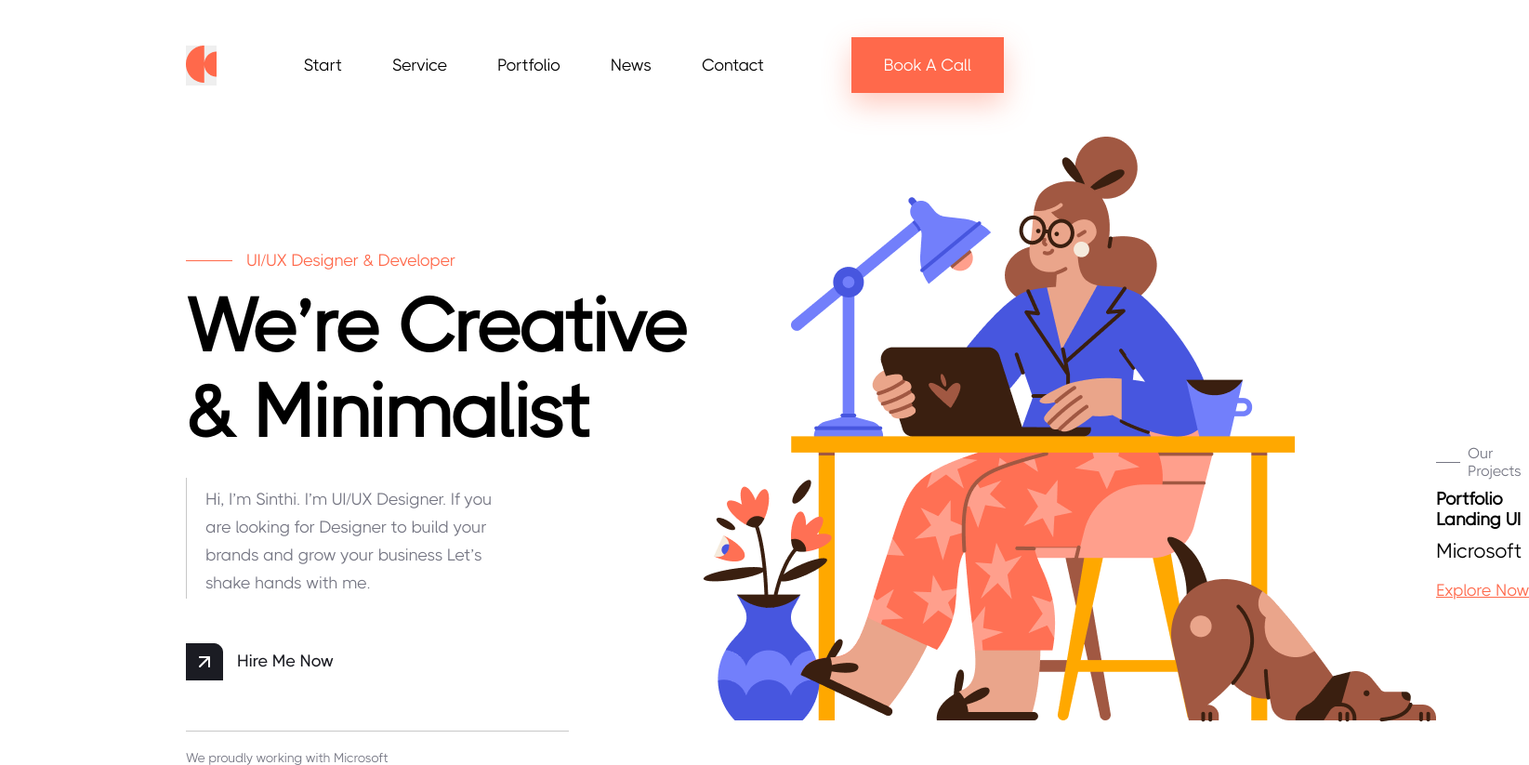
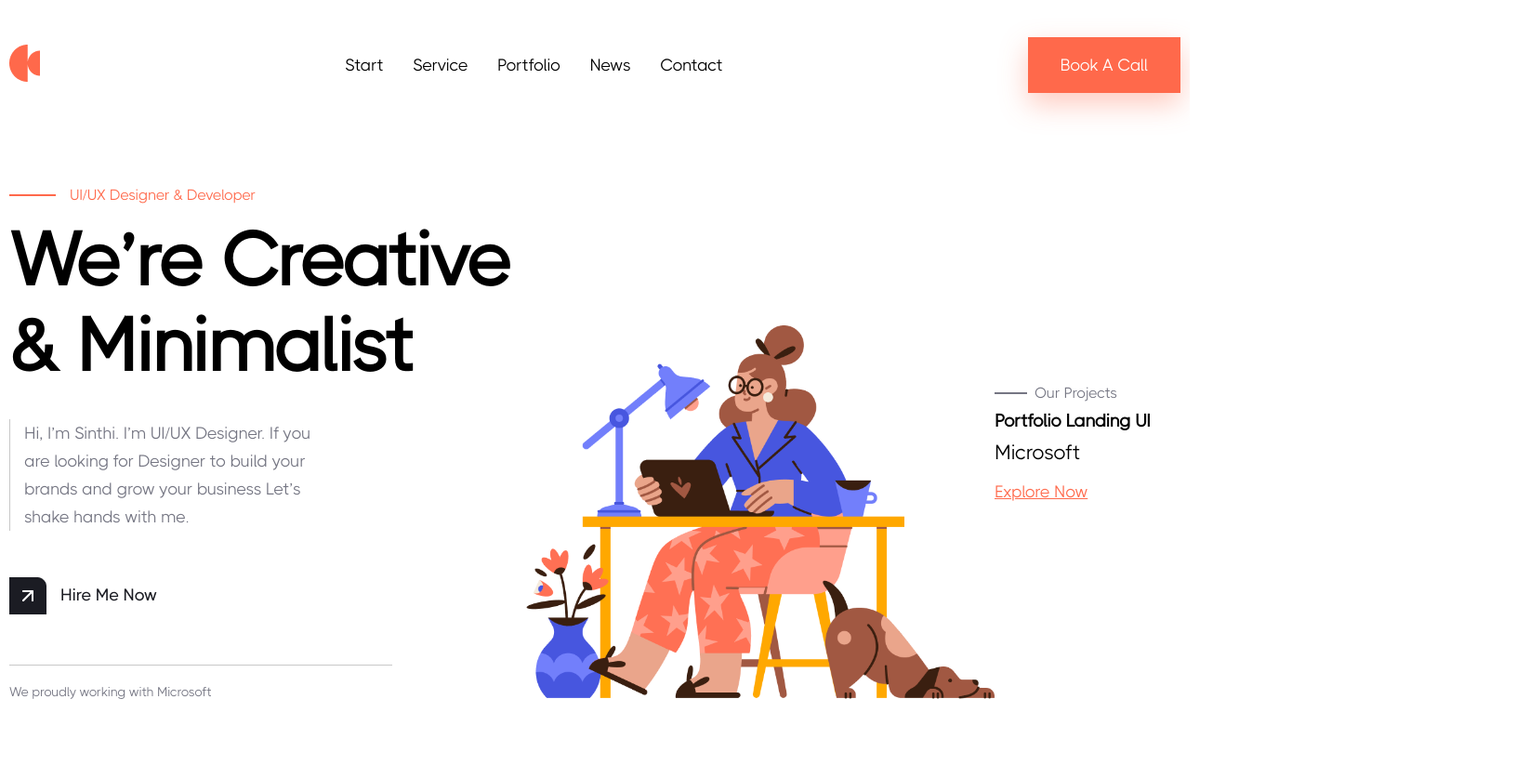
Before and after one commit to dk-frontend-dev/portfolio, a plain HTML site: page index.html in a window 1280 px wide. Shown: the whole page at 93% size, 1645 px wide, since content can reach past the window. After the commit the page ends 800 px from the top, so only its background shows below. Drawn offline with Linux system fonts and the light colour scheme.

Commit message:
feat: made header

```diff
--- a/index.html
+++ b/index.html
@@ -11,43 +11,39 @@
     <header class="header">
         <div class="container">
             <nav class="nav">
-                <button class="logo--img"><a href="#"><img src="images/portfolio-logo.png" alt=""></a></button>
-                <ul class="nav--menu">
+                <a class="logo-img" href="#"><img src="images/portfolio-logo.png" alt=""></a>
+                <ul class="nav-menu">
                     <li><a href="#">Start</a></li>
                     <li><a href="#">Service</a></li>
                     <li><a href="#">Portfolio</a></li>
                     <li><a href="#">News</a></li>
                     <li><a href="#">Contact</a></li>
                 </ul>
-                <button class="call"><a href="#">Book A Call</a></button>
+                <a class="call" href="#">Book A Call</a>
             </nav>
 
-            <div class="header--main__info">
-                <div class="header--info">
-                    <div class="header--main">
-                        <div></div>
-                        <a href="#">UI/UX Designer & Developer</a>
+            <div class="header-main__info">
+                <div class="header-info">
+                    <div class="main-line">
+                        <div aria-hidden="true"></div>
+                        <a class="header-main" href="#">UI/UX Designer & Developer</a>
                     </div>
                     <h1>We’re Creative & Minimalist</h1>
-                    <div class="horizontal--line">
-                        <div></div>
-                        <p class="header--paragraph">Hi, I’m Sinthi. I’m UI/UX Designer. If you are looking for Designer to build your brands and grow your business Let’s shake hands with me.</p>
-                    </div>
-                    <a class="hire--me" href="#">
-                        <img src="images/hire--button.png" alt="">
+                    <p class="header-paragraph">Hi, I’m Sinthi. I’m UI/UX Designer. If you are looking for Designer to build your brands and grow your business Let’s shake hands with me.</p>
+                    <a class="hire-me" href="#">
+                        <img src="images/hire-button.png" alt="">
                     </a>
-                    <div class="big--line"></div>
                     <p class="working">We proudly working with Microsoft</p>
                 </div>
 
-                <img src="images/header-bg.png" alt="">
+                <img class="background-img" src="images/header-bg.png" alt="">
 
-                <div class="header__our--progects">
-                    <div class="our--progects">
-                        <div></div>
+                <div class="header__our-progects">
+                    <div class="our-line">
+                        <div aria-hidden="true"></div>
                         <p class="our">Our Projects</p>
                     </div>
-                    <b class="portfolio--landing">Portfolio Landing UI</b>
+                    <b class="portfolio-landing">Portfolio Landing UI</b>
                     <p class="microsoft">Microsoft</p>
                     <a class="explore" href="#">Explore Now</a>
                 </div>
--- a/styles/main.css
+++ b/styles/main.css
@@ -5,7 +5,7 @@
   margin: 0;
   padding: 0;
   color: black;
-  font-family: "thicccboi";
+  font-family: "thicccboi-regular";
 }
 
 h1,
@@ -30,146 +30,225 @@ li {
 }
 
 @font-face {
-  font-family: "thicccboi";
+  font-family: "thicccboi-regular";
+  font-weight: 400, 500, 600, 800;
   src: url(../fonts/THICCCBOI-Regular.woff2);
 }
 
 :root {
   --main-color: #ff694b;
   --secondary-color: #757683;
+  --white-color: #fff;
+  --grey-color: #c8c8c8;
 }
 
 .container {
-  padding: 0 200px 0 200px;
+  padding: 0 10px 0 10px;
+  max-width: 1520px;
+  margin: 0 auto;
 }
-.logo--img {
+
+.logo-img {
   border: none;
 }
+
 .nav {
   display: flex;
   justify-content: space-between;
   align-items: center;
   padding-top: 40px;
 }
-.nav--menu {
+
+.nav-menu {
+  padding: 0 5px 0 5px;
   display: flex;
+  justify-content: space-between;
+  align-items: center;
 }
-.nav--menu a {
+
+.nav-menu li + li {
+  margin-left: calc(15px + 39 * ((100vw - 800px) / (1920 - 800)));
+}
+
+.nav-menu a {
   font-size: 18px;
 }
-.nav--menu a:hover {
+
+.nav-menu a:hover {
   color: var(--main-color);
   transition: all 0.25s;
 }
-.nav--menu li + li {
-  padding-left: 54px;
-}
+
 .call {
   padding: 20px 35px 20px 35px;
   background-color: var(--main-color);
   border: none;
   font-size: 18px;
   box-shadow: 0px 12px 30px rgba(255, 105, 75, 0.35);
-}
-.call a {
-  color: #fff;
+  color: var(--white-color);
 }
 
-.header--main__info {
+.main-line {
+  display: flex;
+  align-items: center;
+}
+
+.main-line div {
+  border: 1px solid var(--main-color);
+  width: 50px;
+}
+
+.header-main__info {
+  padding-top: 100px;
   display: flex;
   justify-content: space-between;
-  align-items: center;
+  align-items: flex-end;
 }
-.header--main {
-  padding-top: 170px;
+
+.header-main {
   align-items: center;
   display: flex;
   width: 336px;
+  color: var(--main-color);
+  padding-left: 15px;
 }
-.header--main:hover {
-  opacity: 0.75;
-  transition: all 0.25s;
-}
-.header--main div {
+
+.header-main div {
   width: 50px;
   height: 1px;
   background: var(--main-color);
 }
-.header--main a {
+
+.header-main a {
   padding-left: 15px;
   color: var(--main-color);
   font-size: 18px;
 }
-.header--info h1 {
-  padding-top: 15px;
+
+.header-info h1 {
+  padding: 15px 0 33px 0;
   width: 556px;
   font-size: 80px;
 }
-.horizontal--line {
+
+.horizontal-line {
   display: flex;
 }
-.horizontal--line div {
-  margin-top: 25px;
-  width: 1px;
-  height: 130px;
-  background: #c8c8c8;
-}
-.header--paragraph {
-  padding: 33px 0 50px 20px;
+
+.header-paragraph {
+  border-left: 1px solid var(--grey-color);
+  padding-left: 15px;
   width: 340px;
   color: var(--secondary-color);
   font-size: 18px;
   line-height: 30px;
 }
-.hire--me img {
-  padding-bottom: 50px;
+
+.hire-me img {
+  padding: 50px 0 50px 0;
 }
-.hire--me img:hover {
+
+.hire-me img:hover {
   opacity: 0.75;
   transition: all 0.25s;
 }
-.big--line {
-  width: 412px;
-  height: 1px;
-  background: #c8c8c8;
-}
+
 .working {
+  border-top: 1px solid var(--grey-color);
+  max-width: 412px;
   padding-top: 20px;
   color: var(--secondary-color);
   font-size: 14px;
 }
-.header__our--progects {
-  padding-top: 200px;
+
+.background-img {
+  background-size: cover;
 }
-.our--progects div {
-  width: 35px;
-  height: 1px;
-  background: var(--secondary-color);
+
+.header__our-progects {
+  align-self: center;
+  width: 100%;
 }
-.our--progects {
+
+.our-progects {
   display: flex;
   align-items: center;
   padding-bottom: 10px;
 }
+
 .our {
   font-size: 16px;
   color: var(--secondary-color);
   padding-left: 8px;
 }
-.portfolio--landing {
+
+.our-line {
+  display: flex;
+  align-items: center;
+  padding-bottom: 10px;
+}
+
+.our-line div {
+  border: 1px solid var(--secondary-color);
+  width: 35px;
+}
+
+.portfolio-landing {
   font-size: 19px;
 }
+
 .microsoft {
   font-size: 22px;
   padding-top: 10px;
   padding-bottom: 20px;
 }
+
 .explore {
   font-size: 18px;
   color: var(--main-color);
   text-decoration: underline;
 }
+
 .explore:hover {
   opacity: 0.75;
   transition: all 0.25s;
 }
+
+@media (max-width: 1515px) {
+  .background-img {
+    width: 40%;
+  }
+}
+
+@media (max-width: 1230px) {
+  .background-img {
+    display: none;
+  }
+  .header__our-progects {
+    flex: 0 1 200px;
+  }
+}
+
+@media (max-width: 788px) {
+  .call {
+    padding: 15px 20px 15px 20px;
+  }
+}
+
+@media (max-width: 745px) {
+  .header-main__info {
+    flex-wrap: wrap;
+  }
+  .header__our-progects {
+    padding-top: 40px;
+  }
+  .hire-me img {
+    padding: 25px 0 25px 0;
+  }
+}
+
+@media (max-width: 560px) {
+  .header-info h1 {
+    font-size: 55px;
+  }
+}
```
Also changed, not shown: images/hire-button.png (renamed from images/hire--button.png).
